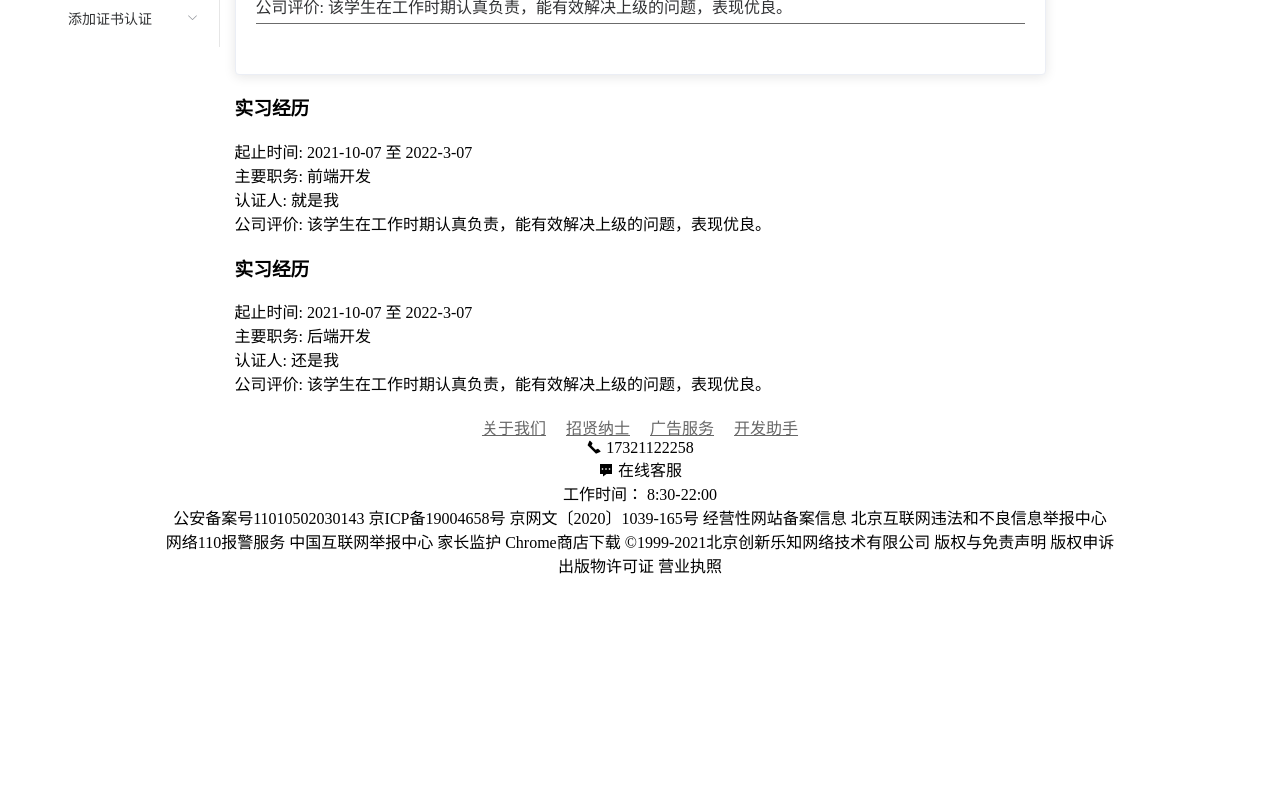
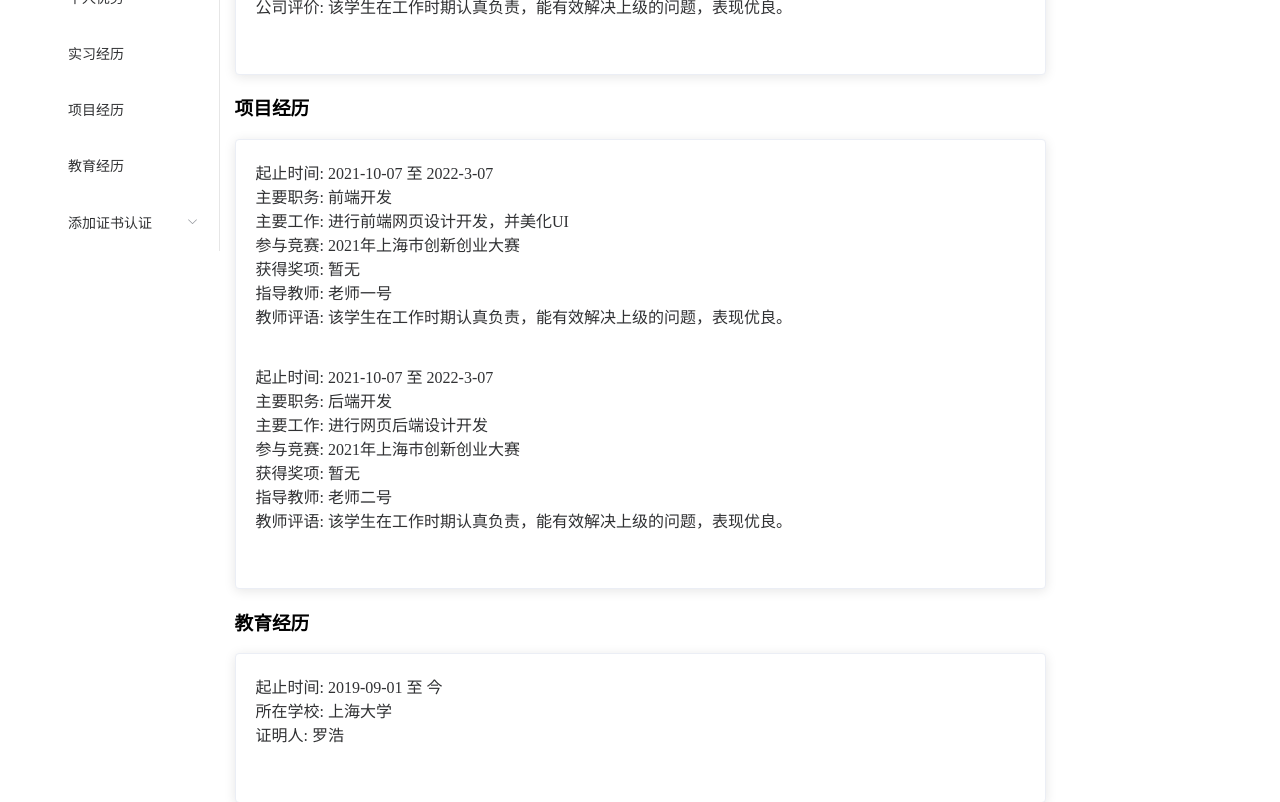
Before and after one commit to Cyria7/myapp, a Nuxt app: page /myinfo in a window 1280 px wide. Shown: the part 760-1562 px from the top of the page. Before the commit the page ends 1337 px from the top, so only its background shows below. Built offline with nearby package versions, Linux system fonts and the light colour scheme.

Commit message:
new changes

```diff
--- a/assets/css/personinfo.css
+++ b/assets/css/personinfo.css
@@ -37,7 +37,7 @@
 
 .one-end {
   height: 1px;
-  background-color: #6b6b6b;
+  /* background-color: #6b6b6b; */
   margin-bottom: 30px;
   margin-top: 5px;
   /* border-bottom: black; */
--- a/components/MyHeader.vue
+++ b/components/MyHeader.vue
@@ -22,7 +22,7 @@
         <div class="usrinfo">
           <a class="usr-name" href="login">登录</a>|
           <a class="usr-name" href="register">注册</a>
-          <div href="myinfo">
+          <div class="user-avatar">
             <a href="myinfo">
               <el-avatar>用户</el-avatar>
             </a>
@@ -107,4 +107,7 @@ export default {
   margin-left: 10px;
   text-decoration: none;
 }
+.usr-avatar {
+  width: min-content;
+}
 </style>
--- a/pages/myinfo.vue
+++ b/pages/myinfo.vue
@@ -20,8 +20,8 @@
           </el-menu>
         </div></el-col
       >
-      <el-col :span="16"
-        ><div class="main-info">
+      <el-col :span="16">
+        <div class="main-info">
           <div class="part-head">
             <div class="form-name">
               <h2>我的个人简历</h2>
@@ -64,18 +64,34 @@
             </el-card>
           </div>
 
-          <div class="part-project" v-for="job in jobs" :key="job.id">
-            <h3>实习经历</h3>
-            <div class="job-exp">
-              <div class="job-exp-time">起止时间: {{ job.start }} 至 {{ job.end }}</div>
-              <div></div>
-              <div class="job-exp-zw">主要职务: {{ job.zw }}</div>
-              <div class="job-exp-idfp">认证人: {{ job.idfp }}</div>
-              <div class="job-exp-eva">公司评价: {{ job.eva }}</div>
-            </div>
+          <div class="part-project">
+            <h3>项目经历</h3>
+            <el-card class="proj-exp">
+              <div v-for="proj in projs" :key="proj.id">
+                <div>起止时间: {{ proj.start }} 至 {{ proj.end }}</div>
+                <div>主要职务: {{ proj.zw }}</div>
+                <div>主要工作: {{ proj.works }}</div>
+                <div>参与竞赛: {{ proj.competition }}</div>
+                <div>获得奖项: {{ proj.awards }}</div>
+                <div>指导教师: {{ proj.teacher }}</div>
+                <div>教师评语: {{ proj.teacher_eva }}</div>
+                <div class="one-end"></div>
+              </div>
+            </el-card>
           </div>
-          <div class="part-education"></div></div
-      ></el-col>
+          <div class="part-education">
+            <h3>教育经历</h3>
+            <el-card class="edu-exp">
+              <div v-for="edu in edus" :key="edu.id">
+                <div>起止时间: {{ edu.start }} 至 {{ edu.end }}</div>
+                <div>所在学校: {{ edu.school }}</div>
+                <div>证明人: {{ edu.zmr }}</div>
+                <div class="one-end"></div>
+              </div>
+            </el-card>
+          </div>
+        </div>
+      </el-col>
       <el-col :span="4"><div class="other-func"></div></el-col>
     </el-row>
   </div>
@@ -88,7 +104,7 @@ export default {
     return {
       usr: {
         name: '用户姓名',
-        gradutime: '2023',
+        gradutime: '2024',
         location: '上海',
         college: '上海大学',
         phone: '17321122258',
@@ -115,6 +131,41 @@ export default {
           company: 'MiHaYo',
         },
       ],
+      projs: [
+        {
+          id: '1',
+          start: '2021-10-07',
+          end: '2022-3-07',
+          zw: '前端开发',
+          works: '进行前端网页设计开发，并美化UI',
+          teacher: '老师一号',
+          teacher_eva: '该学生在工作时期认真负责，能有效解决上级的问题，表现优良。',
+          competition: '2021年上海市创新创业大赛',
+          awards: '暂无',
+          rz: '是',
+        },
+        {
+          id: '2',
+          start: '2021-10-07',
+          end: '2022-3-07',
+          zw: '后端开发',
+          works: '进行网页后端设计开发',
+          teacher: '老师二号',
+          teacher_eva: '该学生在工作时期认真负责，能有效解决上级的问题，表现优良。',
+          competition: '2021年上海市创新创业大赛',
+          awards: '暂无',
+          rz: '是',
+        },
+      ],
+      edus: [
+        {
+          id: '1',
+          start: '2019-09-01',
+          end: '今',
+          school: '上海大学',
+          zmr: '罗浩',
+        },
+      ],
     }
   },
 }
```
